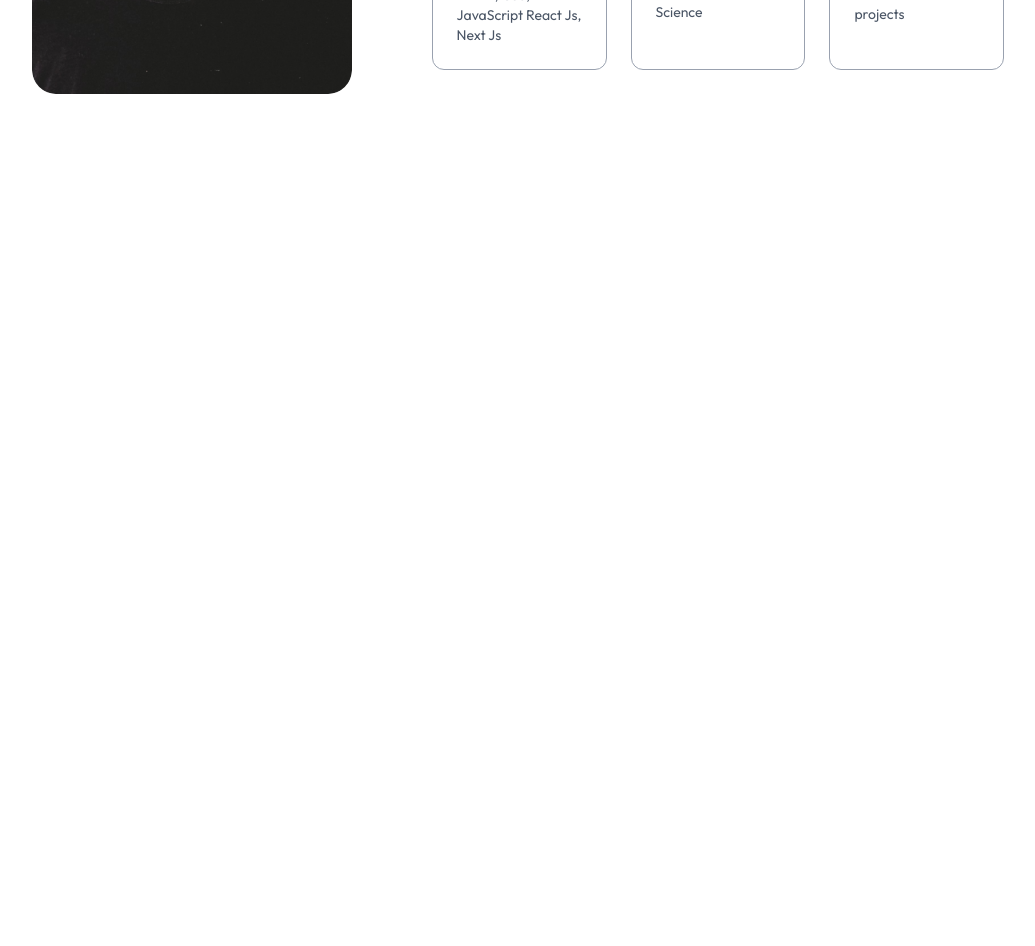
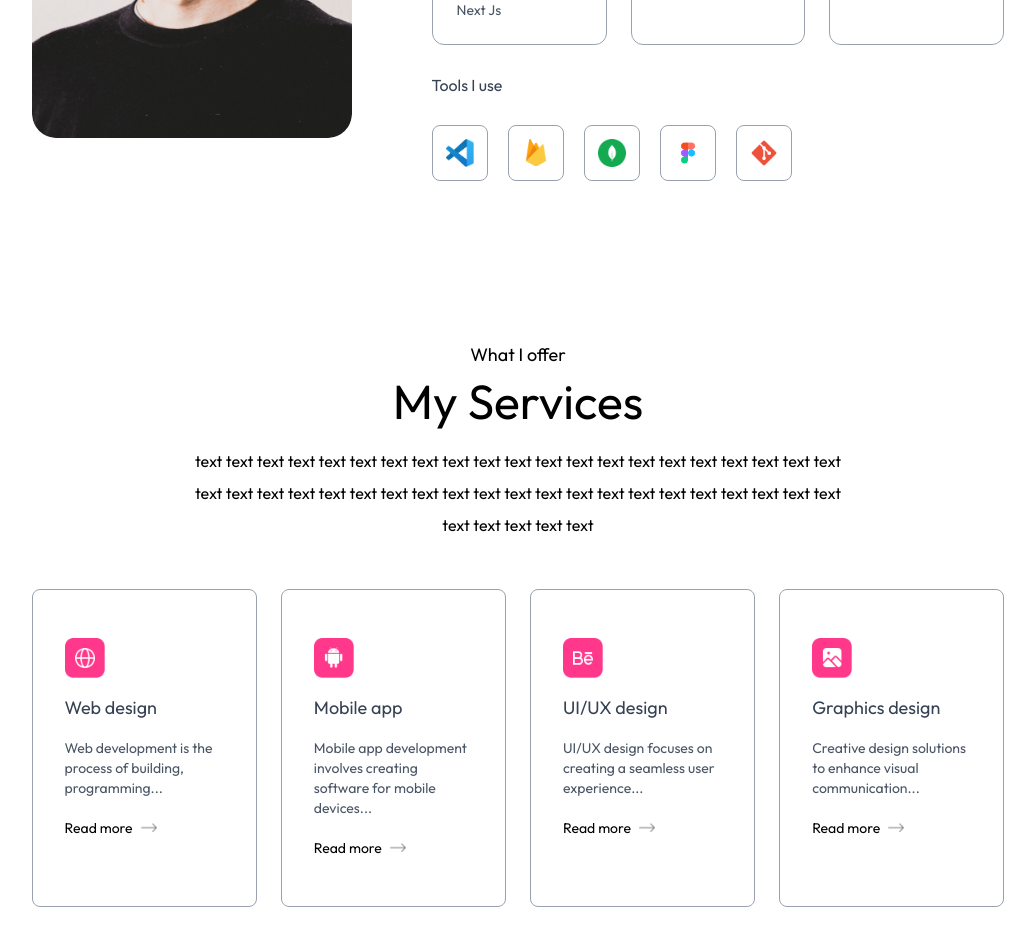
Before and after one commit to Twiggiermaen21/portfolio, a Next.js app: page / in a window 1280 px wide. Shown: the part 1340-2286 px from the top of the page, without its empty margins (122-1157 px from the left). Before the commit the page ends 1554 px from the top, so only its background shows below. Built offline with nearby package versions, Linux system fonts and the light colour scheme; a web font is replaced by a local one.

Commit message:
services

```diff
--- a/app/components/About.jsx
+++ b/app/components/About.jsx
@@ -1,4 +1,4 @@
-import { assets, infoList } from '@/assets/assets'
+import { assets, infoList, toolsData } from '@/assets/assets'
 import Image from 'next/image'
 import React from 'react'
 
@@ -29,6 +29,17 @@
                         ))}
                     </ul>
 
+                    <h4 className='my-6 text-gray-700 font-Ovo'>Tools I use</h4>
+                    <ul className='flex items-center gap-3 sm:gap-5'>
+                        {toolsData.map((tool, index) => (
+                            <li key={index} className='flex items-center justify-center w-12 sm:w-14 aspect-square border
+                             border-gray-400 rounded-lg cursor-pointer hover:-translate-y-1 duration-500 '>
+                                <Image src={tool} alt='Tool' className='w-5 sm:w-7' />
+
+                            </li>
+                        ))}
+                    </ul>
+
                 </div>
             </div>
         </div>
--- a/app/components/Navbar.jsx
+++ b/app/components/Navbar.jsx
@@ -1,9 +1,9 @@
 import { assets } from '@/assets/assets'
 import Image from 'next/image'
-import React, { useRef } from 'react'
+import React, { useEffect, useRef, useState } from 'react'
 
 const Navbar = () => {
-
+    const [isScroll, setIsScroll] = useState(false);
     const sideMenuRef = useRef();
     const openMenu = () => {
         sideMenuRef.current.style.transform = 'translateX(-16rem)'
@@ -12,16 +12,28 @@
         sideMenuRef.current.style.transform = 'translateX(16rem)'
     }
 
+    useEffect(() => {
+        window.addEventListener('scroll', () => {
+            if (window.scrollY > 50) {
+                setIsScroll(true);
+            } else {
+                setIsScroll(false);
+            }
+        })
+    }, []);
+
     return (
         <>
             <div className='fixed top-0 right-0 w-11/12 -z-11/12 -z-10 translate-y-[-80%]'>
                 <Image src={assets.header_bg_color} alt='' className='w-full' />
             </div>
-            <nav className='w-full fixed px-5 lg:px-8 xl:px-[8%] py-4 flex items-center justify-between z-50 ' >
+
+            <nav className={`w-full fixed px-5 lg:px-8 xl:px-[8%] py-4 flex items-center justify-between z-50
+                ${isScroll ? "bg-white  backdrop-blur-lg shadow-sm" : ""}`} >
                 <a href="#top">
                     <Image src={assets.logo} alt='' className='w-28 cursor-pointer mr-14' />
                 </a>
-                <ul className='hidden md:flex items-center gap-6 lg:gap-8 rounded-full px-12 py-3 bg-white shadow-sm bg-opacity-50' >
+                <ul className={`hidden md:flex items-center gap-6 lg:gap-8 rounded-full px-12 py-3 ${isScroll ? "" : "bg-white  shadow-sm"} `} >
                     <li className='font-Ovo'> <a href="#top">Home</a></li>
                     <li className='font-Ovo'> <a href="#about">About me</a></li>
                     <li className='font-Ovo'> <a href="#services">Services</a></li>
--- /dev/null
+++ b/app/components/Services.jsx
@@ -0,0 +1,33 @@
+import { assets, serviceData } from '@/assets/assets'
+import Image from 'next/image'
+import React from 'react'
+
+const Services = () => {
+    return (
+        <div id='services' className='w-full px-[12%] py-10 scroll-mt-20'>
+            <h4 className='text-center mb-2 text-lg font-Ovo'>What I offer</h4>
+            <h2 className='text-center text-5xl font-Ovo'>My Services</h2>
+
+            <p className='text-center max-w-2xl mx-auto mt-5 mb-12 font-Ovo'> text text text text text text text text text text text text text text text text text text text text text text text text text text
+                text text text text text text text text text text text text text text text text text text text text text </p>
+
+            <div className='grid grid-cols-[repeat(auto-fit,minmax(200px,1fr))]  gap-6 my-10' >
+                {serviceData.map(({ icon, title, description, link }, index) => (
+                    <div key={index} className='border border-gray-400 rounded-lg px-8 py-12 hover:shadow-black cursor-pointer hover:bg-lightHover duration-500 hover:-translate-y-1'>
+                        <Image src={icon} alt='' className='w-10' />
+                        <h3 className='text-lg my-4 text-gray-700'>{title}</h3>
+                        <p className='text-sm text-gray-600 leading-5'>{description}</p>
+                        <a href={link} className='flex items-center gap-2 text-sm mt-5'>
+                            Read more
+                            <Image src={assets.right_arrow} alt='' className='w-4' />
+                        </a>
+                    </div>
+                ))}
+            </div>
+
+
+        </div>
+    )
+}
+
+export default Services
--- a/app/globals.css
+++ b/app/globals.css
@@ -19,6 +19,9 @@
 
   --shadow-black: 4px 4px 0 #000;
   --shadow-white: 4px 4px 0 #fff;
+
+
+
 }
 
 
--- a/app/page.js
+++ b/app/page.js
@@ -2,6 +2,7 @@
 import About from "./components/About";
 import Header from "./components/Header";
 import Navbar from "./components/Navbar";
+import Services from "./components/Services";
 
 export default function Home() {
   return (
@@ -9,6 +10,7 @@
       <Navbar />
       <Header />
       <About />
+      <Services />
     </>
 
   );
```
